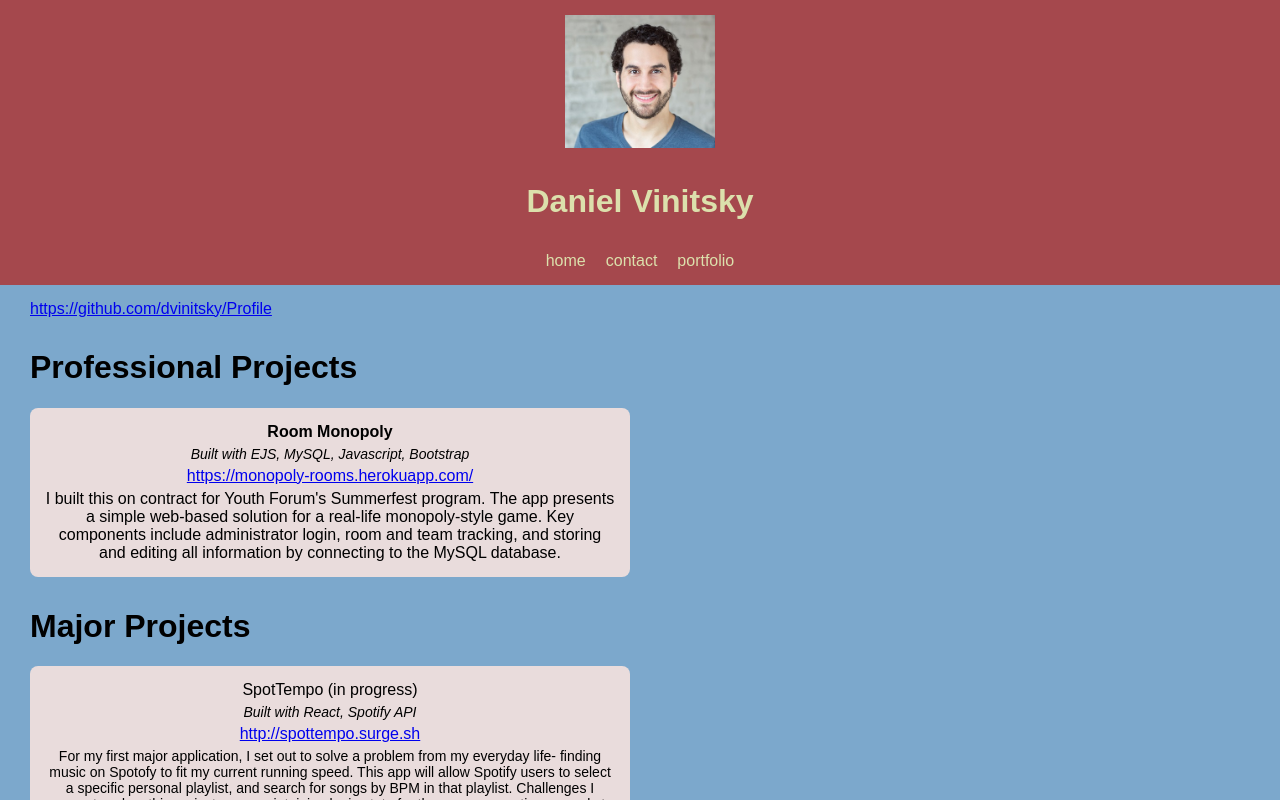
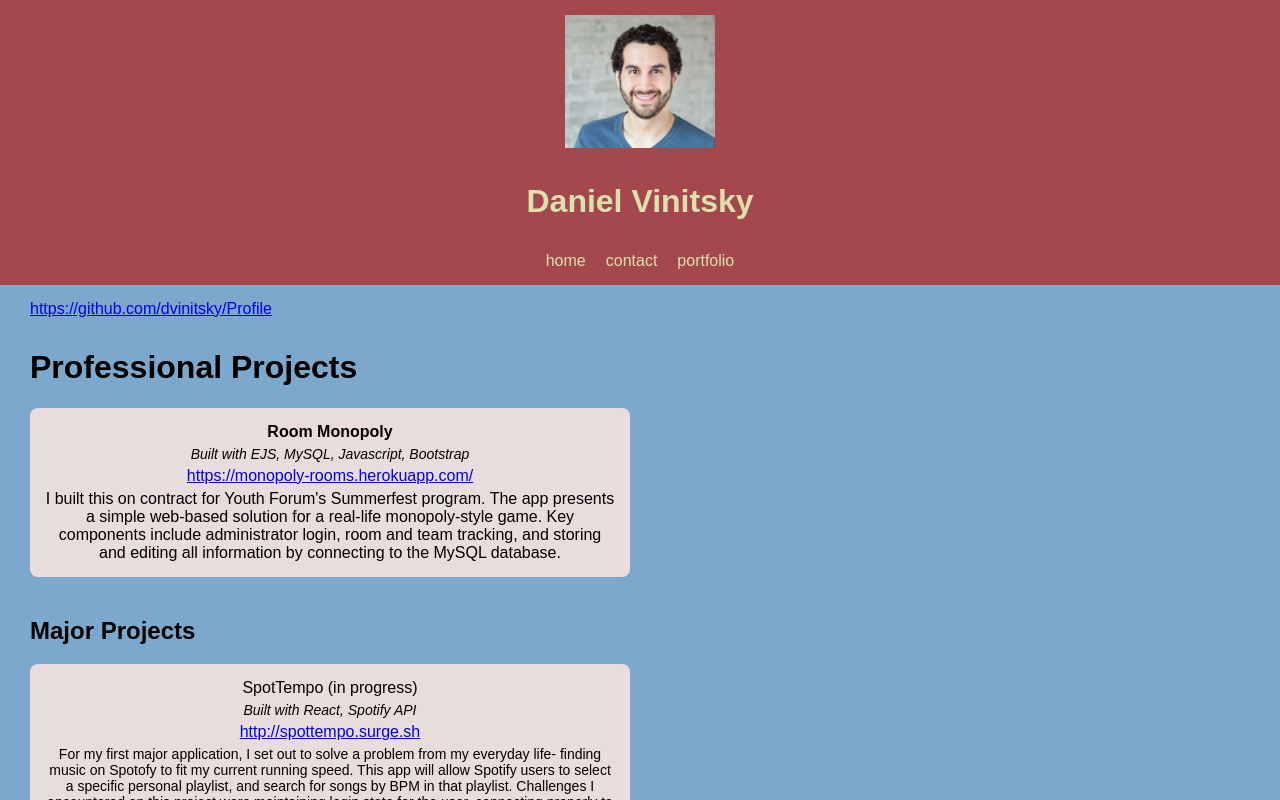
Before and after one commit to dvinihan/Profile, a React (Create React App) app: page / in a window 1280 px wide. Both pictures are taken after a click on the element "portfolio". Built offline with nearby package versions, Linux system fonts and the light colour scheme; the HTML template or start-up script is replaced by a standard one.

Commit message:
adjust prof title

```diff
--- a/src/Components/ProjectsContainer.js
+++ b/src/Components/ProjectsContainer.js
@@ -22,7 +22,7 @@ export class ProjectsContainer extends Component {
               })}
           </div>
 
-          <h1 className="projectHeader">Major Projects</h1>
+          <h2 className="projectHeader">Major Projects</h2>
           <div className="majorProjectsContainer">
             {this.props.projects
               .filter(project => project.scope === "major")
```
